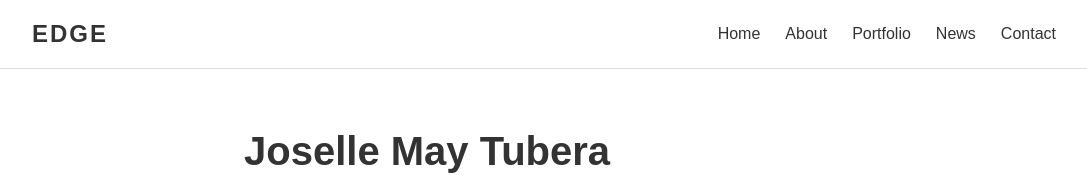
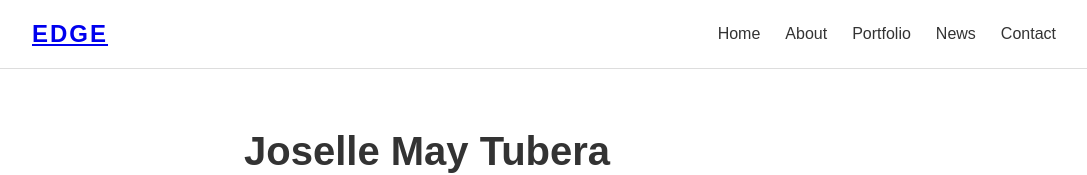
Before and after one commit to EllySensei/edgecorp, a plain HTML site: page people/tubera.html in a window 1280 px wide. Shown: the top 175 px of the page, without its empty margins (96-1183 px from the left). Drawn offline with Linux system fonts and the light colour scheme.

Commit message:
fixing tubera's edge logomark

```diff
--- a/people/tubera.html
+++ b/people/tubera.html
@@ -8,7 +8,7 @@
 </head>
 <body>
     <header>
-        <div class="logo">EDGE</div>
+        <a href="../index.html"><div class="logo">EDGE</div></a>
         <nav>
             <ul>
                 <li><a href="#">Home</a></li>
```
